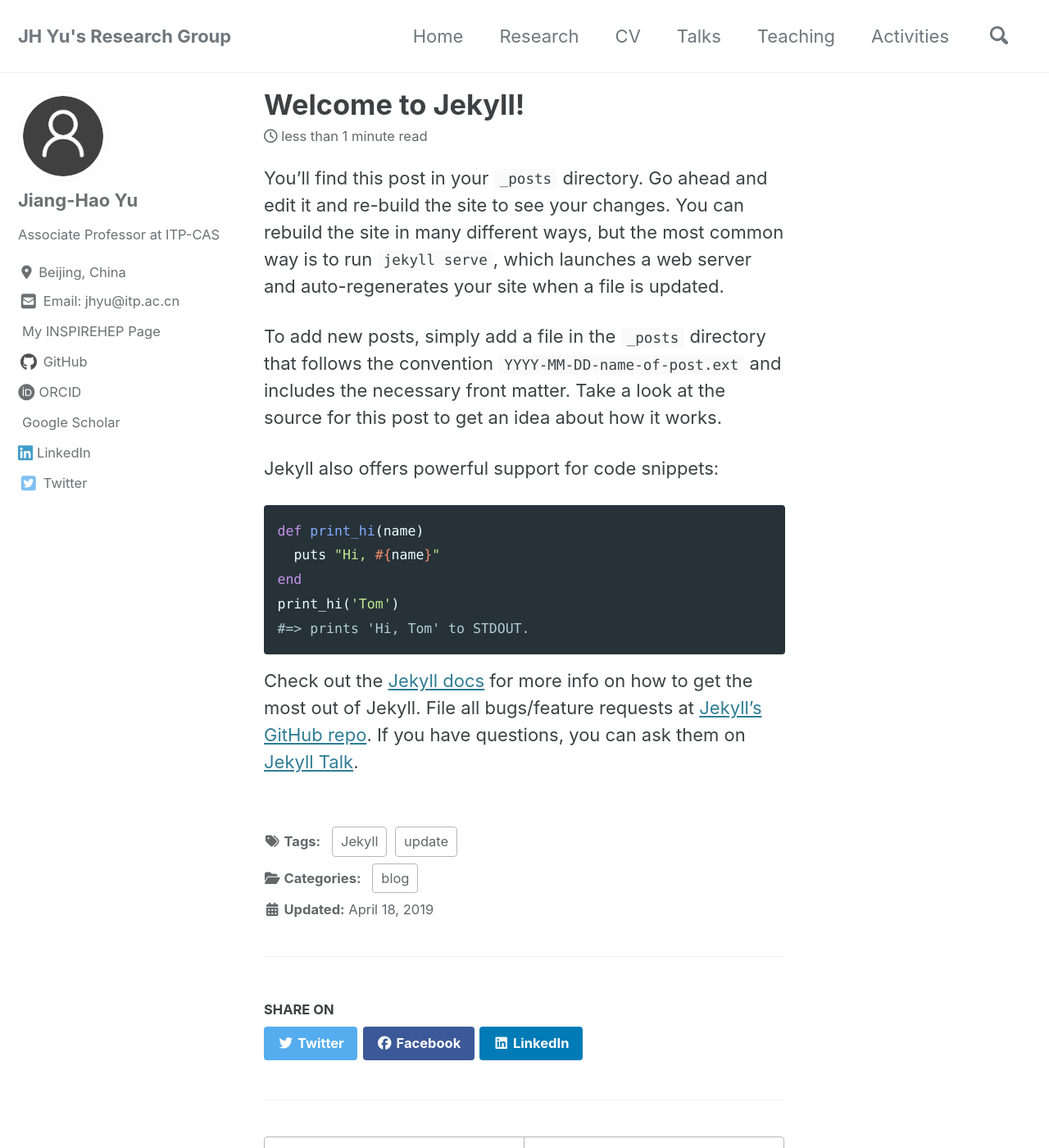
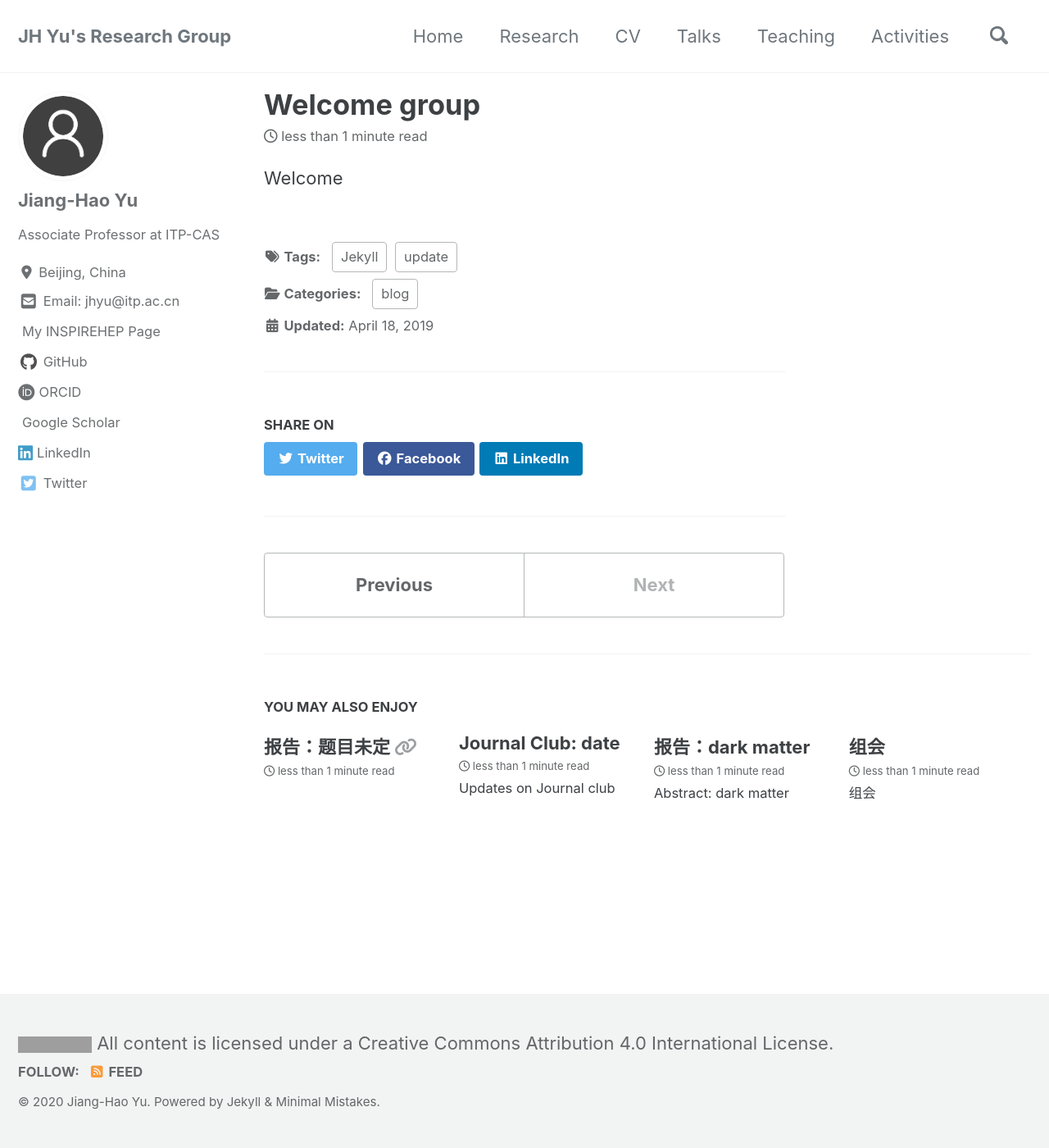
Before and after one commit to jhyu-itp/jhyu-itp.github.io, a Jekyll site: the page built from _posts/2019-04-18-welcome-to-jekyll.md, in a window 1280 px wide and 1400 px high. Shown: the whole window at 82% size. Built offline with Jekyll 4.4.1, drawn with Linux system fonts in a browser that asks for light colours; cached includes are drawn as plain includes; nearby versions of some CDN libraries; a style sheet for code colours, icons or effects is not loaded; grey boxes are pictures that could not be loaded.

Commit message:
Update 2019-04-18-welcome-to-jekyll.md

````diff
--- a/_posts/2019-04-18-welcome-to-jekyll.md
+++ b/_posts/2019-04-18-welcome-to-jekyll.md
@@ -1,5 +1,5 @@
 ---
-title: "Welcome to Jekyll!"
+title: "Welcome group"
 date: 2019-04-18T15:34:30-04:00
 categories:
   - blog
@@ -8,22 +8,4 @@ tags:
   - update
 ---
 
-You'll find this post in your `_posts` directory. Go ahead and edit it and re-build the site to see your changes. You can rebuild the site in many different ways, but the most common way is to run `jekyll serve`, which launches a web server and auto-regenerates your site when a file is updated.
-
-To add new posts, simply add a file in the `_posts` directory that follows the convention `YYYY-MM-DD-name-of-post.ext` and includes the necessary front matter. Take a look at the source for this post to get an idea about how it works.
-
-Jekyll also offers powerful support for code snippets:
-
-```ruby
-def print_hi(name)
-  puts "Hi, #{name}"
-end
-print_hi('Tom')
-#=> prints 'Hi, Tom' to STDOUT.
-```
-
-Check out the [Jekyll docs][jekyll-docs] for more info on how to get the most out of Jekyll. File all bugs/feature requests at [Jekyll’s GitHub repo][jekyll-gh]. If you have questions, you can ask them on [Jekyll Talk][jekyll-talk].
-
-[jekyll-docs]: https://jekyllrb.com/docs/home
-[jekyll-gh]:   https://github.com/jekyll/jekyll
-[jekyll-talk]: https://talk.jekyllrb.com/
+Welcome
````
